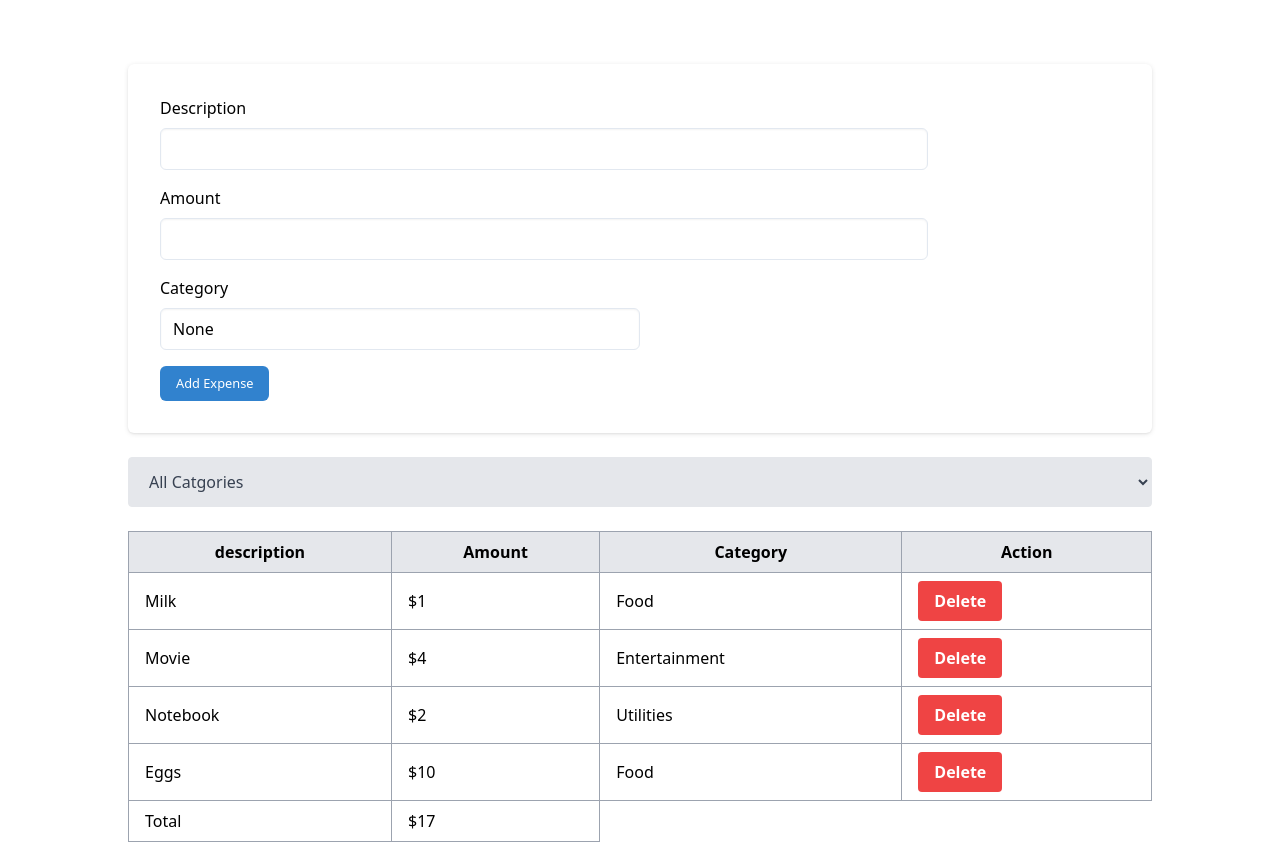
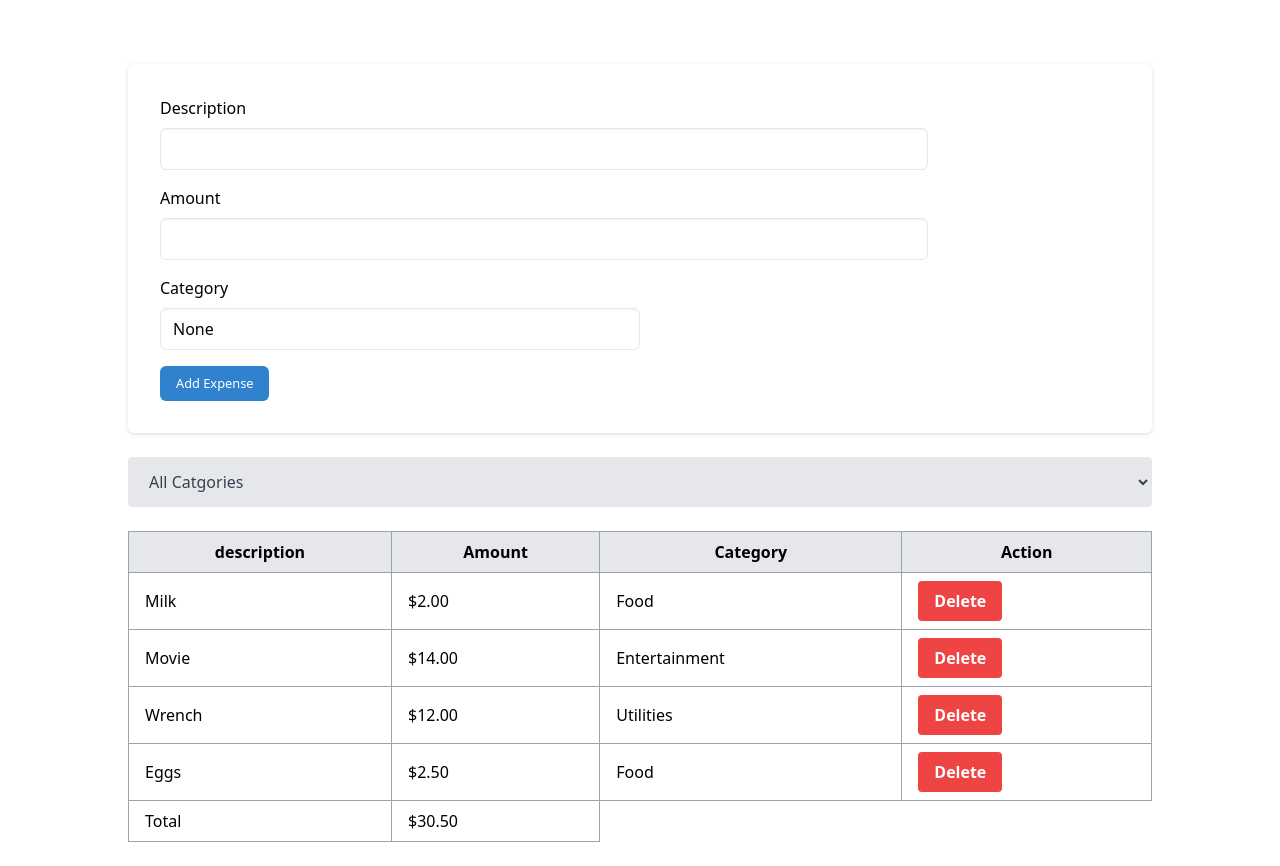
Before and after one commit to DevEljah/expense_tracker, a React (Vite) app: page / in a window 1280 px wide. Shown: the top 866 px of the page. Built offline with nearby package versions, Linux system fonts and the light colour scheme.

Commit message:
finalization

```diff
--- a/src/App.tsx
+++ b/src/App.tsx
@@ -12,10 +12,10 @@ export interface ExpenseProps {
 
 function App() {
   const [expenses, setExpenses] = useState<ExpenseProps[]>([
-    { id: 1, description: "Milk", amount: 1, category: "Food" },
-    { id: 2, description: "Movie", amount: 4, category: "Entertainment" },
-    { id: 3, description: "Notebook", amount: 2, category: "Utilities" },
-    { id: 4, description: "Eggs", amount: 10, category: "Food" },
+    { id: 1, description: "Milk", amount: 2, category: "Food" },
+    { id: 2, description: "Movie", amount: 14, category: "Entertainment" },
+    { id: 3, description: "Wrench", amount: 12, category: "Utilities" },
+    { id: 4, description: "Eggs", amount: 2.5, category: "Food" },
   ]);
 
   const [selectedGategory, setSelectedGategory] = useState("");
--- a/src/components/ExpenseList.tsx
+++ b/src/components/ExpenseList.tsx
@@ -26,7 +26,12 @@ const ExpenseList = ({ expenses, onDelete }: Props) => {
           {expenses.map((expense, index) => (
             <TbodyTr key={index}>
               <TbodyTd>{expense.description}</TbodyTd>
-              <TbodyTd>${expense.amount}</TbodyTd>
+              <TbodyTd>
+                $
+                {typeof expense.amount === "number"
+                  ? expense.amount.toFixed(2)
+                  : parseFloat(expense.amount).toFixed(2)}
+              </TbodyTd>
               <TbodyTd>{expense.category}</TbodyTd>
               <TbodyTd>
                 <Btn onClick={() => onDelete(expense.id)}>Delete</Btn>
@@ -37,10 +42,9 @@ const ExpenseList = ({ expenses, onDelete }: Props) => {
             <TbodyTd>Total</TbodyTd>
             <TbodyTd>
               $
-              {expenses.reduce(
-                (acc, expense) => Number(expense.amount) + acc,
-                0
-              )}
+              {expenses
+                .reduce((acc, expense) => Number(expense.amount) + acc, 0)
+                .toFixed(2)}
             </TbodyTd>
           </TbodyTr>
         </tbody>
```
